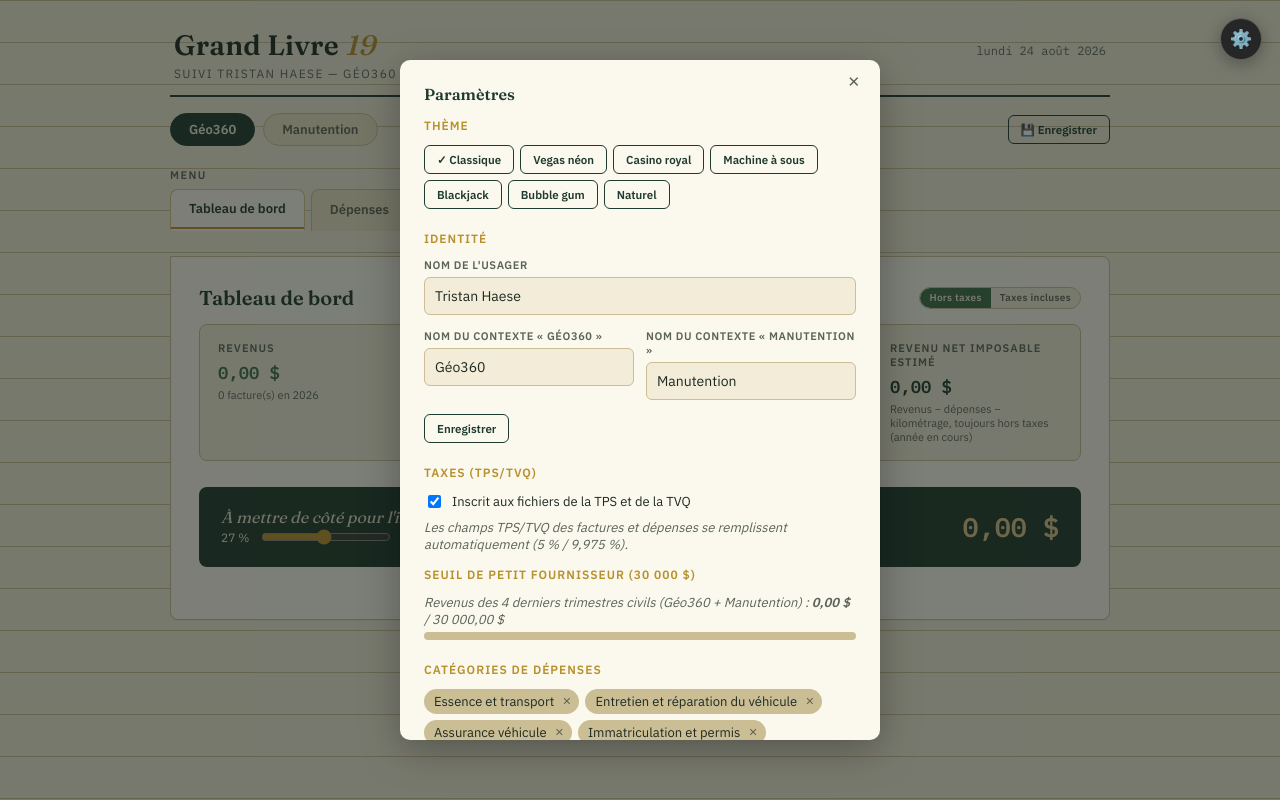
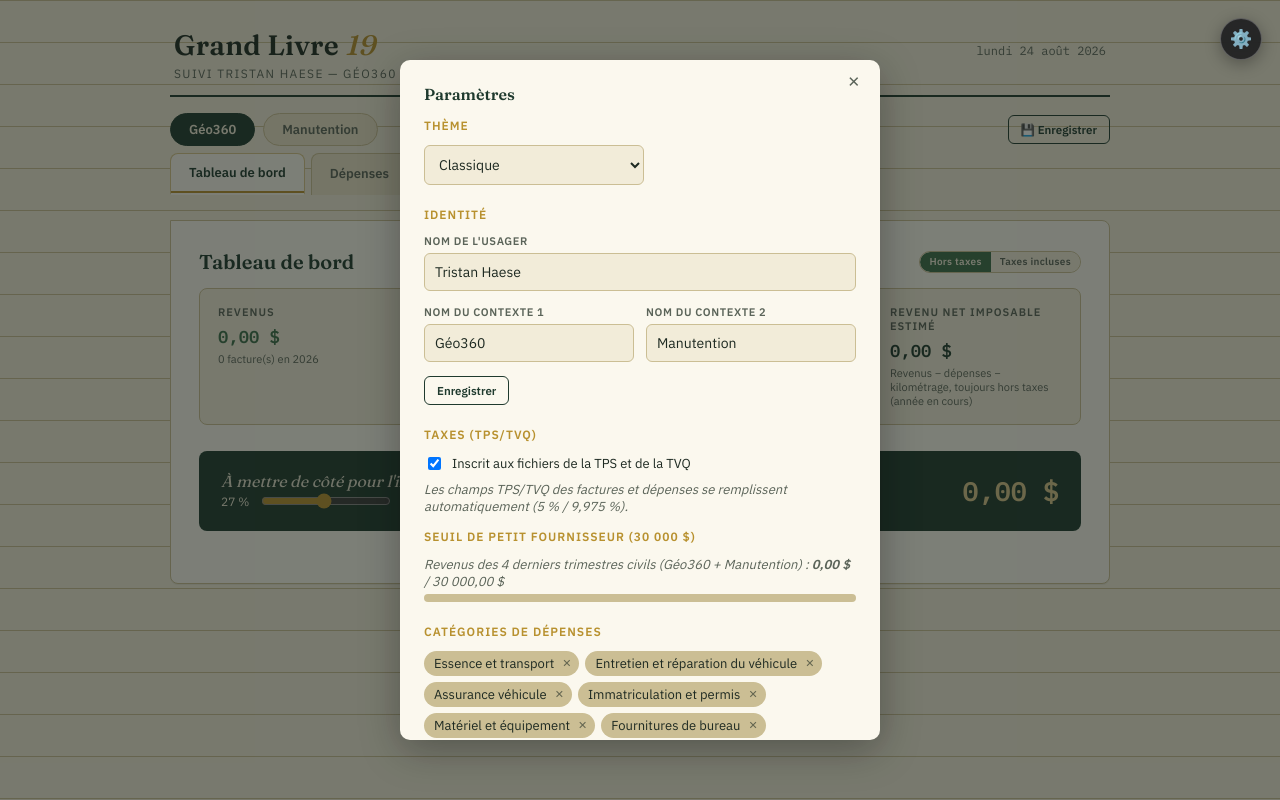
Before and after one commit to zheant/Grand-Livre-19, a React (Vite) app: page / in a window 1280 px wide. Both pictures are taken after a click on the button "⚙️". Built offline with nearby package versions, Linux system fonts and the light colour scheme; a web font is replaced by a local one.

Commit message:
UI: retirer le libelle Menu, options Mises a jour en premier, theme en menu deroulant, labels contextes generiques

```diff
--- a/src/components/SettingsPanel.tsx
+++ b/src/components/SettingsPanel.tsx
@@ -129,8 +129,9 @@ function SettingsForm({
       } else {
         setUpdateState('upToDate')
       }
-    } catch {
-      setUpdateError('Impossible de vérifier les mises à jour — vérifie ta connexion internet.')
+    } catch (err) {
+      const detail = err instanceof Error ? err.message : String(err)
+      setUpdateError(`Impossible de vérifier les mises à jour : ${detail}`)
       setUpdateState('error')
     }
   }
@@ -154,20 +155,65 @@ function SettingsForm({
     <div>
       <h3 className="detail-title">Paramètres</h3>
 
+      {isTauriRuntime() && (
+        <section style={{ marginBottom: 22 }}>
+          <div className="settings-section-title">Mises à jour</div>
+          {appVersion && (
+            <p className="status-msg" style={{ margin: '2px 0 8px' }}>
+              Version actuelle : <b className="mono">{appVersion}</b>
+            </p>
+          )}
+          {(updateState === 'idle' || updateState === 'upToDate' || updateState === 'error') && (
+            <button type="button" className="btn secondary btn-sm" onClick={handleCheckUpdate}>
+              Vérifier les mises à jour
+            </button>
+          )}
+          {updateState === 'checking' && <p className="status-msg">Vérification…</p>}
+          {updateState === 'upToDate' && (
+            <p className="status-msg" style={{ marginTop: 6 }}>
+              ✓ Tu as déjà la dernière version.
+            </p>
+          )}
+          {updateState === 'available' && updateInfo && (
+            <>
+              <p className="status-msg" style={{ marginTop: 6 }}>
+                Nouvelle version disponible : <b>{updateInfo.version}</b>
+              </p>
+              {updateInfo.notes && (
+                <p className="status-msg" style={{ whiteSpace: 'pre-wrap' }}>
+                  {updateInfo.notes}
+                </p>
+              )}
+              <div className="btn-row">
+                <button type="button" className="btn btn-sm" onClick={handleInstallUpdate}>
+                  Installer et redémarrer
+                </button>
+              </div>
+            </>
+          )}
+          {updateState === 'downloading' && (
+            <p className="status-msg" style={{ marginTop: 6 }}>
+              Téléchargement{updateProgress != null ? ` : ${updateProgress} %` : '…'}
+            </p>
+          )}
+          {updateState === 'error' && updateError && (
+            <p className="status-msg err" style={{ marginTop: 6 }}>
+              {updateError}
+            </p>
+          )}
+        </section>
+      )}
+
       <section style={{ marginBottom: 22 }}>
         <div className="settings-section-title">Thème</div>
-        <div className="theme-pick-row">
-          {THEMES.map((t) => (
-            <button
-              key={t.id}
-              type="button"
-              className="btn secondary btn-sm"
-              onClick={() => chooseTheme(t.id)}
-            >
-              {t.id === theme ? '✓ ' : ''}
-              {t.label}
-            </button>
-          ))}
+        <div className="field" style={{ maxWidth: 220 }}>
+          <select value={theme} onChange={(e) => chooseTheme(e.target.value as ThemeId)}>
+            {THEMES.map((t) => (
+              <option key={t.id} value={t.id}>
+                {t.label}
+              </option>
+            ))}
+          </select>
         </div>
       </section>
 
@@ -181,11 +227,11 @@ function SettingsForm({
         </div>
         <div className="form-row">
           <div className="field">
-            <label>Nom du contexte « {CONTEXT_NAMES.geo360} »</label>
+            <label>Nom du contexte 1</label>
             <input type="text" value={geo360Name} onChange={(e) => setGeo360Name(e.target.value)} />
           </div>
           <div className="field">
-            <label>Nom du contexte « {CONTEXT_NAMES.manutention} »</label>
+            <label>Nom du contexte 2</label>
             <input
               type="text"
               value={manutentionName}
@@ -277,55 +323,6 @@ function SettingsForm({
           </button>
         </div>
       </section>
-
-      {isTauriRuntime() && (
-        <section style={{ marginTop: 22 }}>
-          <div className="settings-section-title">Mises à jour</div>
-          {appVersion && (
-            <p className="status-msg" style={{ margin: '2px 0 8px' }}>
-              Version actuelle : <b className="mono">{appVersion}</b>
-            </p>
-          )}
-          {(updateState === 'idle' || updateState === 'upToDate' || updateState === 'error') && (
-            <button type="button" className="btn secondary btn-sm" onClick={handleCheckUpdate}>
-              Vérifier les mises à jour
-            </button>
-          )}
-          {updateState === 'checking' && <p className="status-msg">Vérification…</p>}
-          {updateState === 'upToDate' && (
-            <p className="status-msg" style={{ marginTop: 6 }}>
-              ✓ Tu as déjà la dernière version.
-            </p>
-          )}
-          {updateState === 'available' && updateInfo && (
-            <>
-              <p className="status-msg" style={{ marginTop: 6 }}>
-                Nouvelle version disponible : <b>{updateInfo.version}</b>
-              </p>
-              {updateInfo.notes && (
-                <p className="status-msg" style={{ whiteSpace: 'pre-wrap' }}>
-                  {updateInfo.notes}
-                </p>
-              )}
-              <div className="btn-row">
-                <button type="button" className="btn btn-sm" onClick={handleInstallUpdate}>
-                  Installer et redémarrer
-                </button>
-              </div>
-            </>
-          )}
-          {updateState === 'downloading' && (
-            <p className="status-msg" style={{ marginTop: 6 }}>
-              Téléchargement{updateProgress != null ? ` : ${updateProgress} %` : '…'}
-            </p>
-          )}
-          {updateState === 'error' && updateError && (
-            <p className="status-msg err" style={{ marginTop: 6 }}>
-              {updateError}
-            </p>
-          )}
-        </section>
-      )}
     </div>
   )
 }
--- a/src/components/TabNav.tsx
+++ b/src/components/TabNav.tsx
@@ -9,7 +9,6 @@ export function TabNav({
 }) {
   return (
     <>
-      <div className="nav-label">Menu</div>
       <nav className="tabs">
         {TABS.map((tab) => (
           <button
--- a/src/theme/base.css
+++ b/src/theme/base.css
@@ -39,7 +39,6 @@ nav.tabs { display: flex; gap: 6px; margin: 6px 0 26px; flex-wrap: wrap; }
 }
 .ctx-btn.active { background: var(--forest); color: var(--on-accent); border-color: var(--forest); }
 .ctx-btn:hover:not(.active) { background: var(--hover-bg); }
-.nav-label { font-size: 11px; text-transform: uppercase; letter-spacing: 1.4px; color: var(--ink-soft); font-weight: 600; margin-top: 22px; }
 nav.tabs button {
   font-family: var(--font-body); font-weight: 600; font-size: 13px;
   background: var(--paper-2); color: var(--ink-soft);
@@ -244,8 +243,6 @@ a.file-link { color: var(--forest); font-weight: 600; text-decoration: underline
 }
 .cat-chip button:hover { opacity: 1; color: var(--rust); }
 
-.theme-pick-row { display: flex; flex-wrap: wrap; gap: 6px; }
-
 @media (max-width: 600px) {
   header.top { flex-direction: column; gap: 6px; }
   .reserve-box { flex-direction: column; align-items: flex-start; }
```
